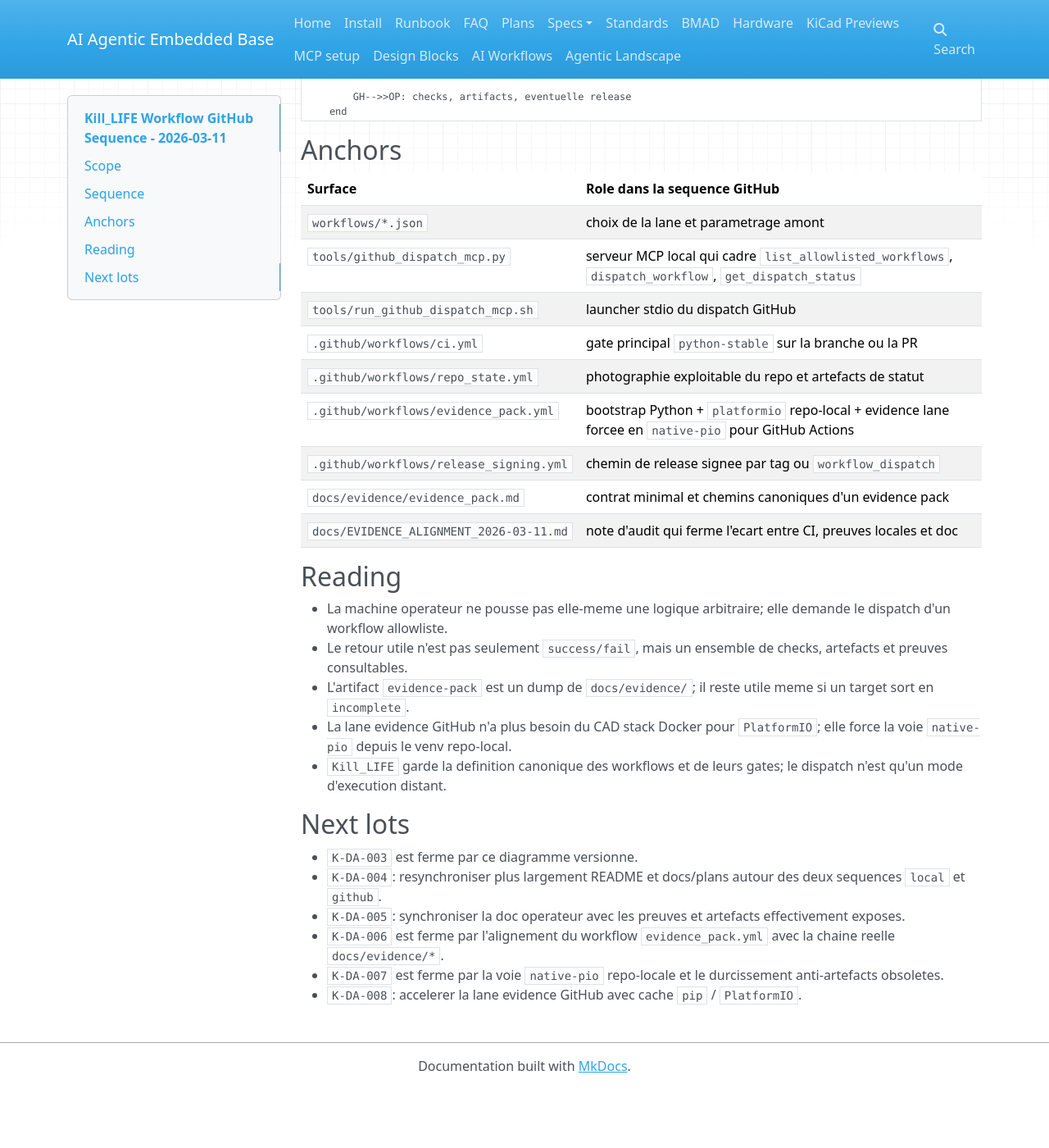
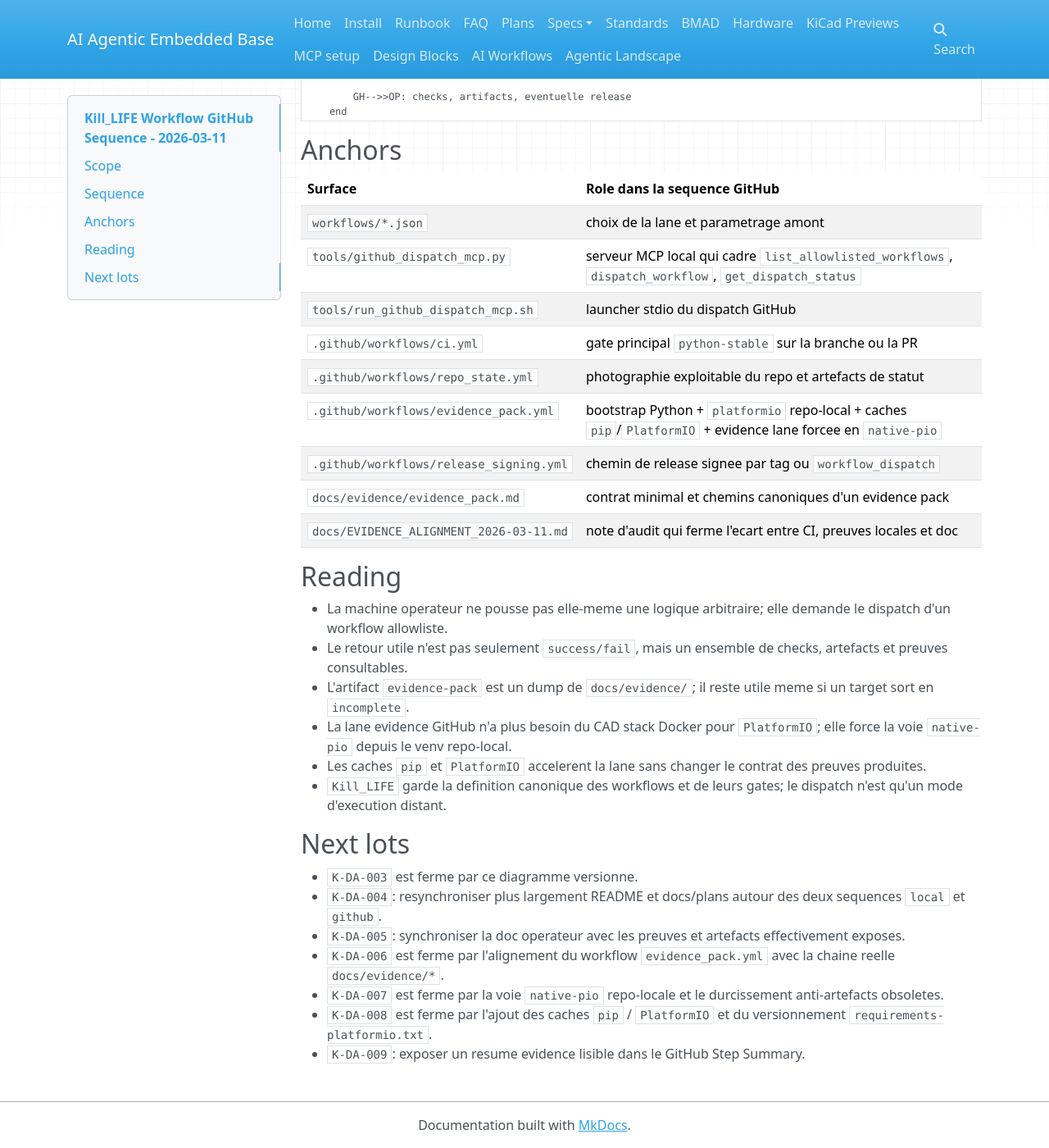
Before and after one commit to electron-rare/Kill_LIFE, an MkDocs documentation site: the page built from docs/KILL_LIFE_WORKFLOW_GITHUB_SEQUENCE_2026-03-11.md, in a window 1280 px wide and 1400 px high, scrolled down 1104 px. Shown: the whole window at 82% size. Built offline with MkDocs 1.6.1, drawn with Linux system fonts in a browser that asks for light colours; nearby versions of some CDN libraries; before the commit the page ends 2432 px from its top, so only the background shows below that.

Commit message:
ci: cache evidence lane bootstrap and platformio core

```diff
--- a/docs/KILL_LIFE_WORKFLOW_GITHUB_SEQUENCE_2026-03-11.md
+++ b/docs/KILL_LIFE_WORKFLOW_GITHUB_SEQUENCE_2026-03-11.md
@@ -66,7 +66,7 @@ sequenceDiagram
 | `tools/run_github_dispatch_mcp.sh` | launcher stdio du dispatch GitHub |
 | `.github/workflows/ci.yml` | gate principal `python-stable` sur la branche ou la PR |
 | `.github/workflows/repo_state.yml` | photographie exploitable du repo et artefacts de statut |
-| `.github/workflows/evidence_pack.yml` | bootstrap Python + `platformio` repo-local + evidence lane forcee en `native-pio` pour GitHub Actions |
+| `.github/workflows/evidence_pack.yml` | bootstrap Python + `platformio` repo-local + caches `pip`/`PlatformIO` + evidence lane forcee en `native-pio` |
 | `.github/workflows/release_signing.yml` | chemin de release signee par tag ou `workflow_dispatch` |
 | `docs/evidence/evidence_pack.md` | contrat minimal et chemins canoniques d'un evidence pack |
 | `docs/EVIDENCE_ALIGNMENT_2026-03-11.md` | note d'audit qui ferme l'ecart entre CI, preuves locales et doc |
@@ -77,6 +77,7 @@ sequenceDiagram
 - Le retour utile n'est pas seulement `success/fail`, mais un ensemble de checks, artefacts et preuves consultables.
 - L'artifact `evidence-pack` est un dump de `docs/evidence/`; il reste utile meme si un target sort en `incomplete`.
 - La lane evidence GitHub n'a plus besoin du CAD stack Docker pour `PlatformIO`; elle force la voie `native-pio` depuis le venv repo-local.
+- Les caches `pip` et `PlatformIO` accelerent la lane sans changer le contrat des preuves produites.
 - `Kill_LIFE` garde la definition canonique des workflows et de leurs gates; le dispatch n'est qu'un mode d'execution distant.
 
 ## Next lots
@@ -86,4 +87,5 @@ sequenceDiagram
 - `K-DA-005`: synchroniser la doc operateur avec les preuves et artefacts effectivement exposes.
 - `K-DA-006` est ferme par l'alignement du workflow `evidence_pack.yml` avec la chaine reelle `docs/evidence/*`.
 - `K-DA-007` est ferme par la voie `native-pio` repo-locale et le durcissement anti-artefacts obsoletes.
-- `K-DA-008`: accelerer la lane evidence GitHub avec cache `pip` / `PlatformIO`.
+- `K-DA-008` est ferme par l'ajout des caches `pip` / `PlatformIO` et du versionnement `requirements-platformio.txt`.
+- `K-DA-009`: exposer un resume evidence lisible dans le GitHub Step Summary.
```
Also changed, not shown: docs/EVIDENCE_ALIGNMENT_2026-03-11.md (+6 -0 lines), docs/evidence/evidence_pack.md (+5 -0 lines), docs/plans/REPO_DEEP_ANALYSIS_2026-03-11.md (+2 -1 lines), 3 other files.
